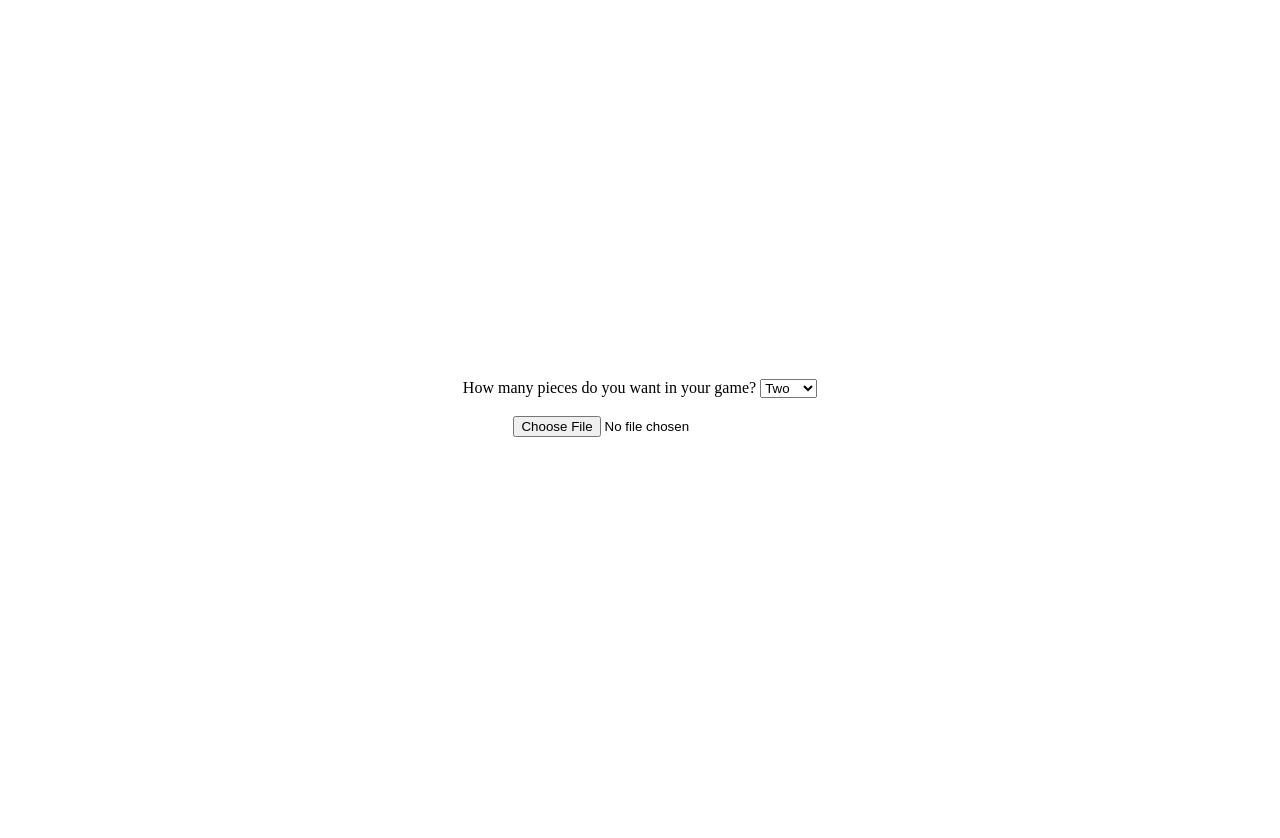
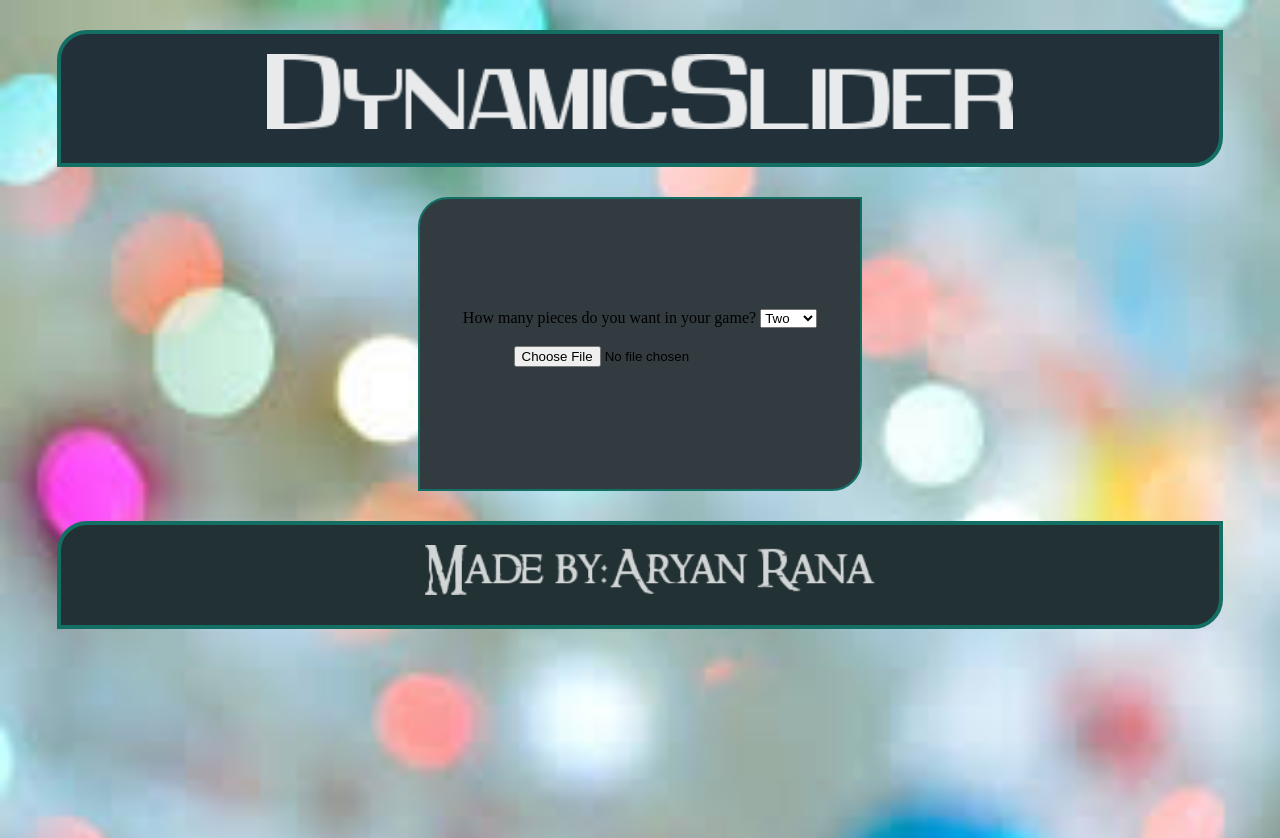
Before and after one commit to aryanrana/Amigo, a plain HTML site: page index.html in a window 1280 px wide. Before the commit the page ends 816 px from the top, so only its background shows below. Drawn offline with Linux system fonts and the light colour scheme.

Commit message:
Final Commit

```diff
--- a/index.html
+++ b/index.html
@@ -9,8 +9,14 @@
 </head>
 
 <body>
+    <div class="cover1">
+        <header>
+        <img src="Logo_font.png" class="logo"><p></p>
+        </header>
+    </div>
+    <div class="cover2">
     <div id="pre-game">
-        <span> How many pieces do you want in your game?</span>
+        <span id="start"> How many pieces do you want in your game?</span>
         <select name="pieces" id="pieces">
             <option value="two">Two</option>
             <option value="three">Three</option>
@@ -23,6 +29,12 @@
     <div id="game">
         <div id="display_image_game"></div>
     </div>
+    </div>
+    <div class="cover3">
+        <footer>
+                <img src="footer-name.png" class="footer-name">
+        </footer>
+    </div>
     <script src="script.js"></script>
 </body>
 </html>
--- a/style.css
+++ b/style.css
@@ -1,10 +1,75 @@
 body{
-    display: flex;
+    text-align: center;
+    gap: 10px;
+    height: 100vh;
+    background-image: url("bakcground.jpg");
+    background-size:cover;
+    font-family:"Avenir Next";
+}
+
+header{
+    text-align:center;
+    margin:20px auto;
+}
+
+.logo{
+    height:75px;
+    opacity:0.9;
+    margin-bottom:10px;
+}
+
+.footer-name{
+    margin-top:20px;
+    height:50px;
+    opacity:0.8;
+    margin-bottom:20px;
+    margin-left:20px;
+}
+
+.cover1{
+    background-color:rgba(34, 49, 57,1);
+    color:white;
+    width:90%;
+    margin: 30px auto;
+    border: 4px solid #136F63;
+    padding-right:10px;
+    padding-left:10px;
+    border-bottom-right-radius:30px;
+    border-top-left-radius:30px;
+}
+
+.cover2{
     justify-content: center;
     align-items: center;
-    gap: 10px;
-    flex-direction: column;
-    height: 100vh;
+    background-color:rgba(50, 59, 63,1);
+    color:black;
+    width:400px;
+    margin: 30px auto;
+    border: 2px solid #136F63;
+    padding-right:20px;
+    padding-left:20px;
+    padding-bottom:10px;
+    padding-top:10px;
+    text-align:center;
+    height:270px;
+    border-bottom-right-radius:30px;
+    border-top-left-radius:30px;
+}
+
+.cover3{
+    background-color:rgba(34, 49, 52,1);
+    color:white;
+    width:90%;
+    margin: 30px auto;
+    border: 4px solid #136F63;
+    padding-right:10px;
+    padding-left:10px;
+    height:100px;
+    border-bottom-right-radius:30px;
+    border-top-left-radius:30px;
+    text-align:center;
+    align-items: center;
+    justify-content:center;
 }
 
 .top{
@@ -121,13 +186,18 @@ body{
     border: 1px solid black;
     background-position: center;
     background-size: cover;
+    margin:auto;
 }
 
 #game{
     display:none;
     height: 250px;
+    margin-top:30px;
+    margin-left:auto;
 }
 
 #pre-game{
     text-align:center;
+    align-items: center;
+    margin-top: 100px;
 }
```
Also changed, not shown: Logo_font.png (added), about.png (added), bakcground.jpg (added), footer-name.png (added), under.png (added).
